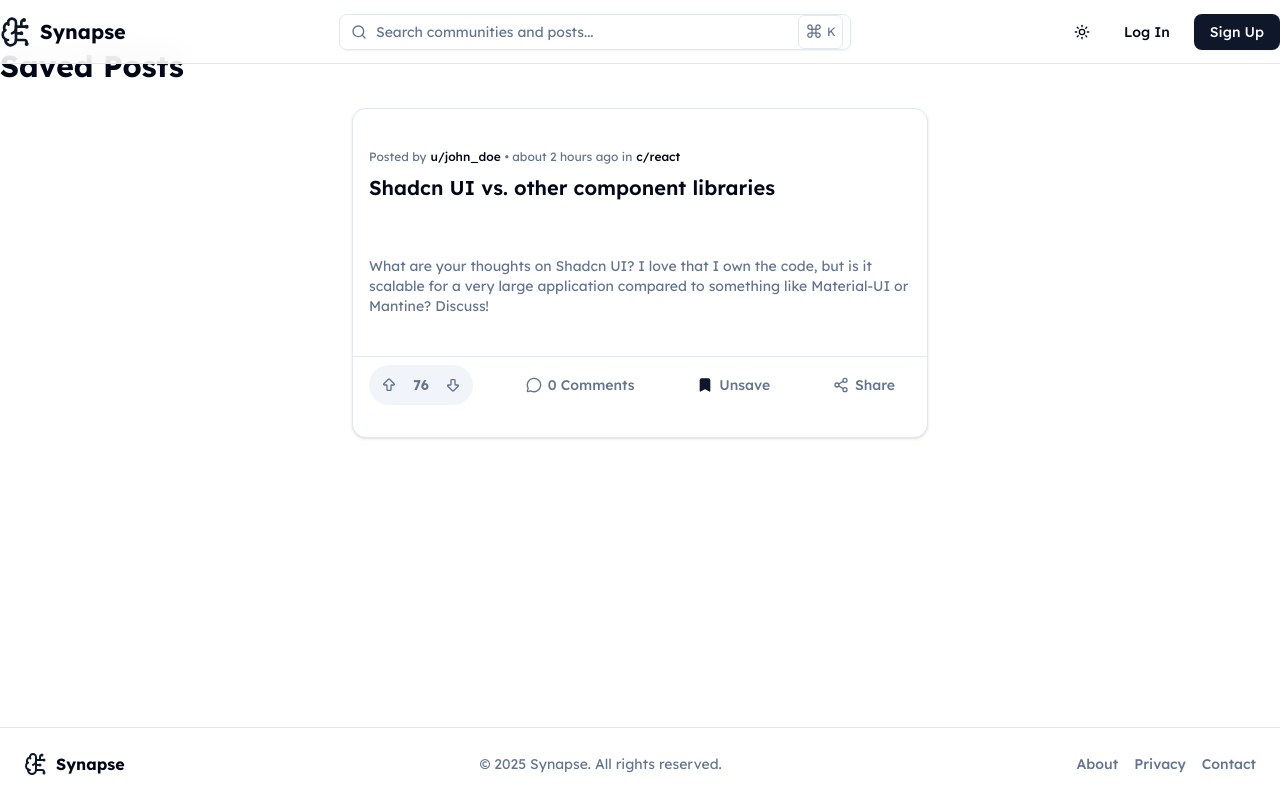
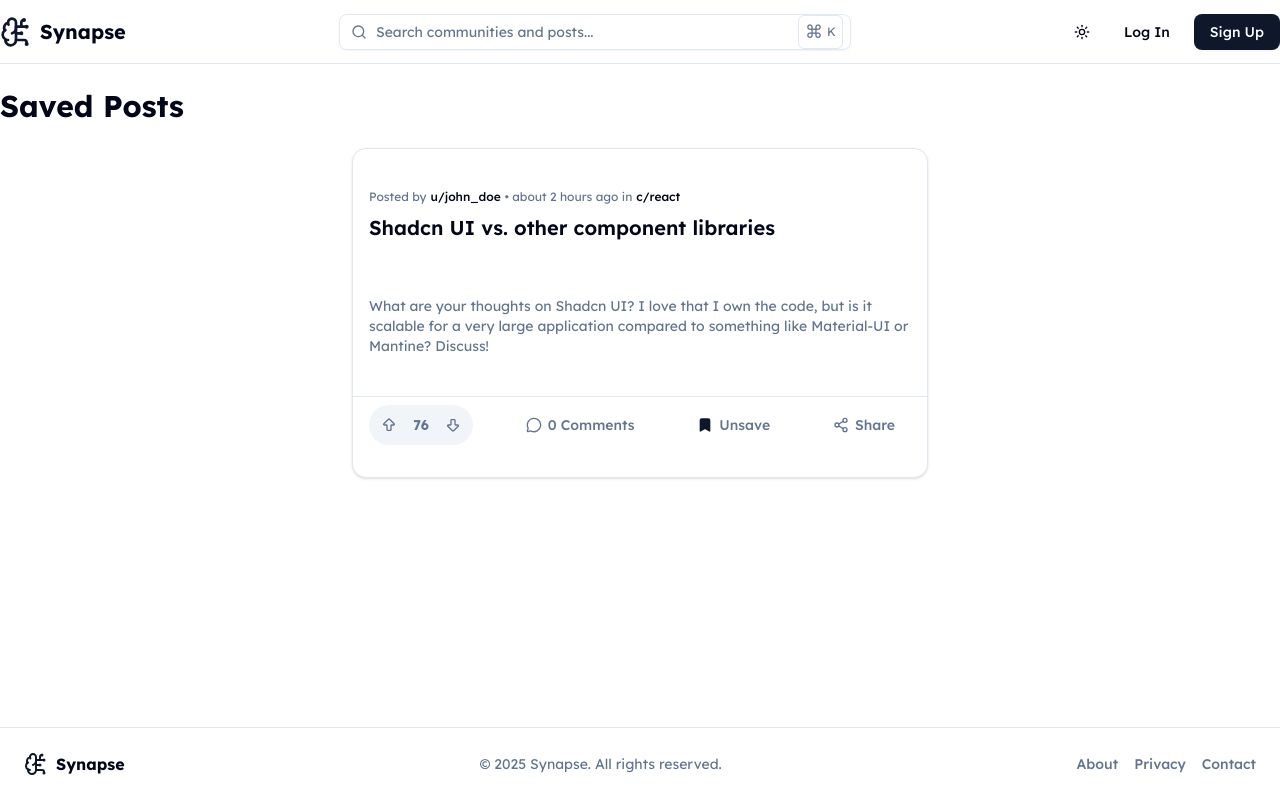
Before and after one commit to dhlananhh/synapse-client, a Next.js app: page /saved in a window 1280 px wide. Built offline with nearby package versions, Linux system fonts and the light colour scheme.

Commit message:
style: add margin to saved posts page

```diff
--- a/src/app/(main)/saved/page.tsx
+++ b/src/app/(main)/saved/page.tsx
@@ -39,7 +39,7 @@ export default function SavedPostsPage() {
 
 
   return (
-    <div>
+    <div className="mt-10 mb-10">
       <h1 className="text-3xl font-bold mb-6">
         Saved Posts
       </h1>
```
